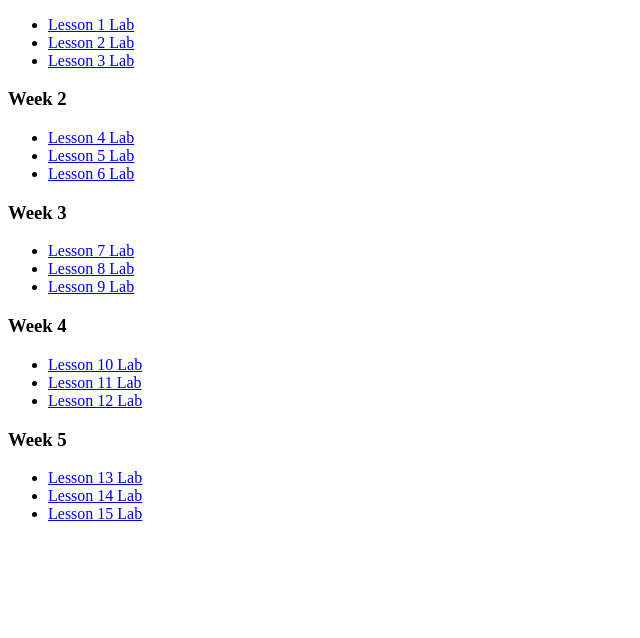
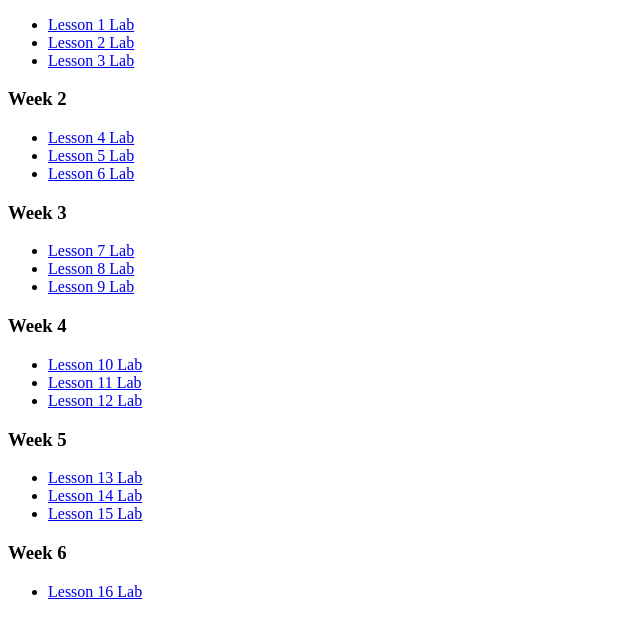
Before and after one commit to hannahkim1/cmpsci190, a plain HTML site: page index.html in a window 1280 px wide. Shown: the part 92-730 px from the top of the page, without its empty margins (0-640 px from the left). Drawn offline with Linux system fonts and the light colour scheme.

Commit message:
lesson 16 on index page

```diff
--- a/index.html
+++ b/index.html
@@ -56,8 +56,14 @@
                 <li><a href="/week 5/lesson13.html">Lesson 13 Lab</a></li>
                 <li><a href="/week 5/lesson14.html">Lesson 14 Lab</a></li>
                 <li><a href="/week 5/lesson15.html">Lesson 15 Lab</a></li>
+            </ul>
+        </section>
+        <section class="week1">
+            <h3>Week 6</h3>
+            <ul>
+                <li><a href="/week 6/lesson16.html">Lesson 16 Lab</a></li>
 
             </ul>
-    </section>
+        </section>
     </body>
 </html>
```
